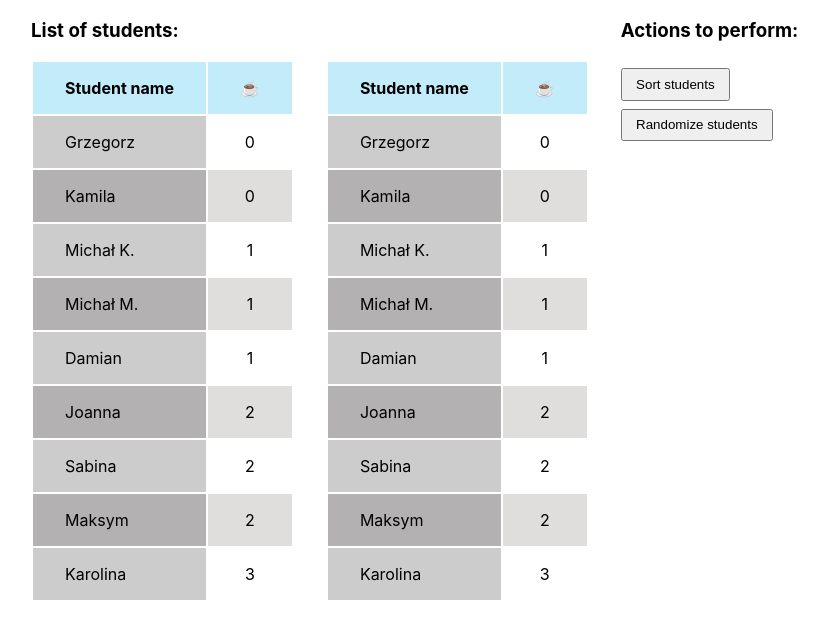
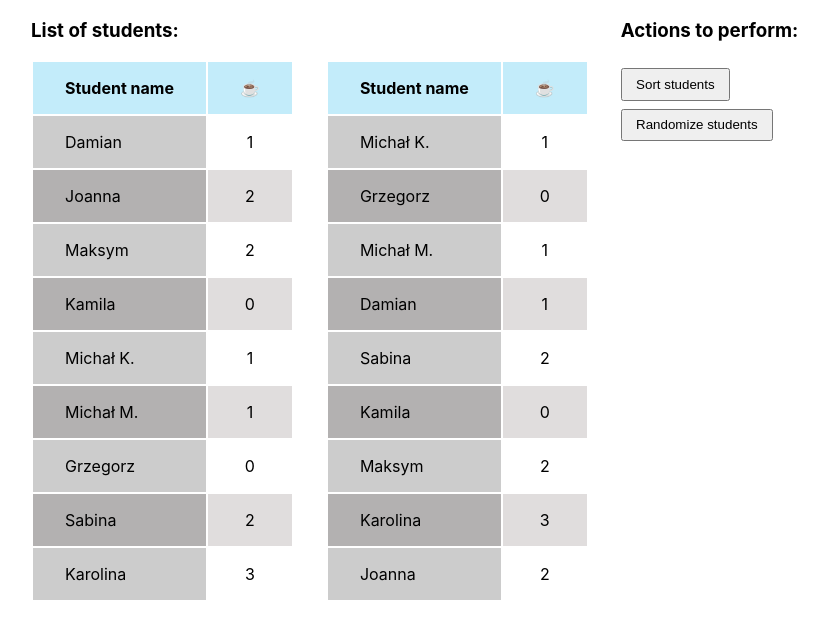
Before and after one commit to argasek/codebrainers-2020-02, a React (Create React App) app: page / in a window 1280 px wide. Shown: the top 638 px of the page, without its empty margins (33-861 px from the left). Built offline with nearby package versions, Linux system fonts and the light colour scheme.

Commit message:
Task 3 solution : looked up in google how to do it right

```diff
--- a/src/components/student-list/StudentList.jsx
+++ b/src/components/student-list/StudentList.jsx
@@ -6,6 +6,16 @@ import './StudentList.css';
 const sortStudents = (studentsArray, key, direction) => {
   const counter = direction === "desc" ? -1 : 1;
   return studentsArray.sort(function (a, b) { return a[key] !== b[key] ? a[key] < b[key] ? -1 * counter : 1 * counter : 0 });
+}
+
+const randomizeStudents = (studentsArray) => {
+  for (let i = studentsArray.length - 1; i > 0; i--) {
+    const j = Math.floor(Math.random() * i)
+    const temp = studentsArray[i]
+    studentsArray[i] = studentsArray[j]
+    studentsArray[j] = temp
+  }
+  return studentsArray
 }
 
 const StudentList = () => {
@@ -21,7 +31,7 @@ const StudentList = () => {
       </thead>
       <tbody>
         {
-          sortStudents(codeBrainersStudents, "coffees", "asc").map(student =>
+          randomizeStudents(codeBrainersStudents).map(student =>
             <Student
               key={student.id}
               student={student}
```
